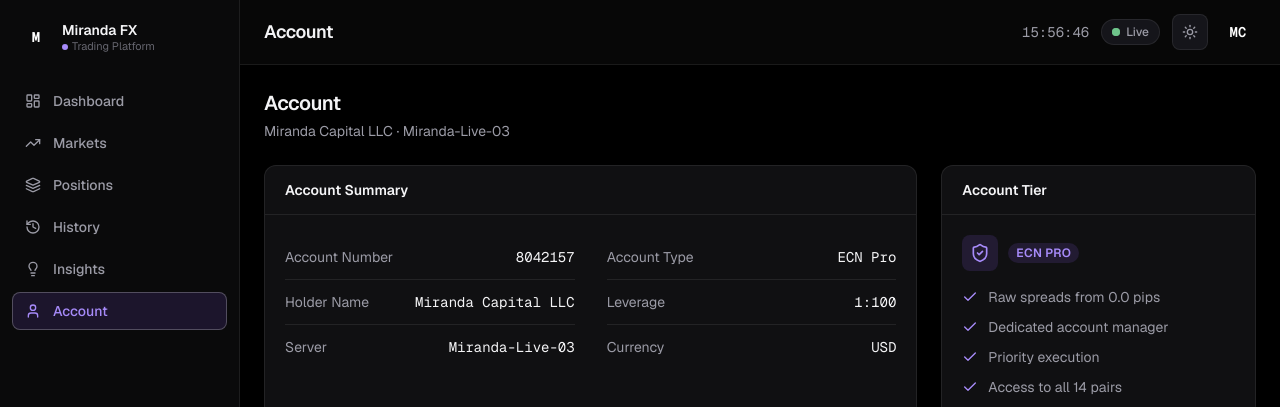
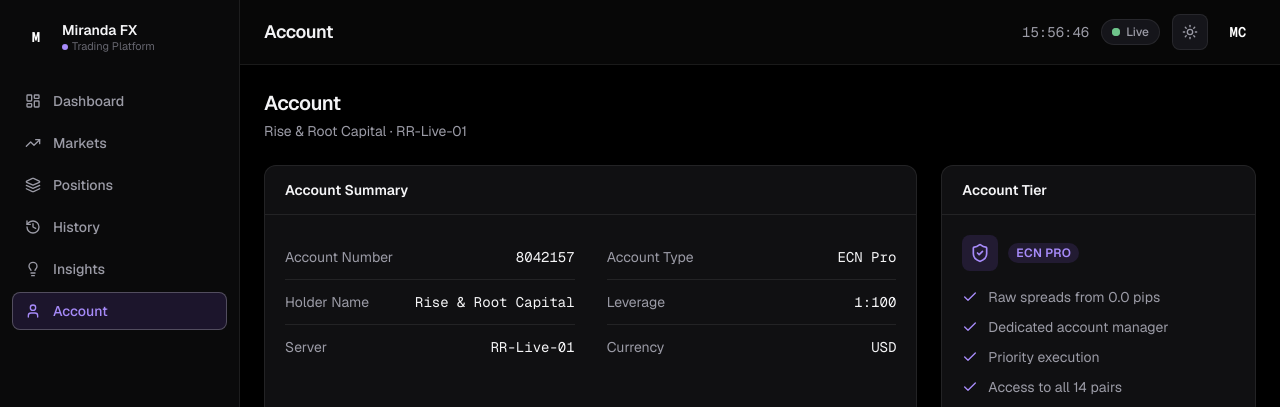
Before and after one commit to TaylorURL/rootriseholdings-com, a React (Vite) app: page /account in a window 1280 px wide. Shown: the top 407 px of the page. Built offline with nearby package versions, Linux system fonts and the light colour scheme.

Commit message:
sunday: Edit src/data/mockData.js

```diff
--- a/src/data/mockData.js
+++ b/src/data/mockData.js
@@ -14,9 +14,9 @@ export const account = {
   accountNumber: '8042157',
   leverage: '1:100',
   currency: 'USD',
-  server: 'Miranda-Live-03',
+  server: 'RR-Live-01',
   accountType: 'ECN Pro',
-  holder: 'Miranda Capital LLC',
+  holder: 'Rise & Root Capital',
 }
 
 export const currencyPairs = [
```
